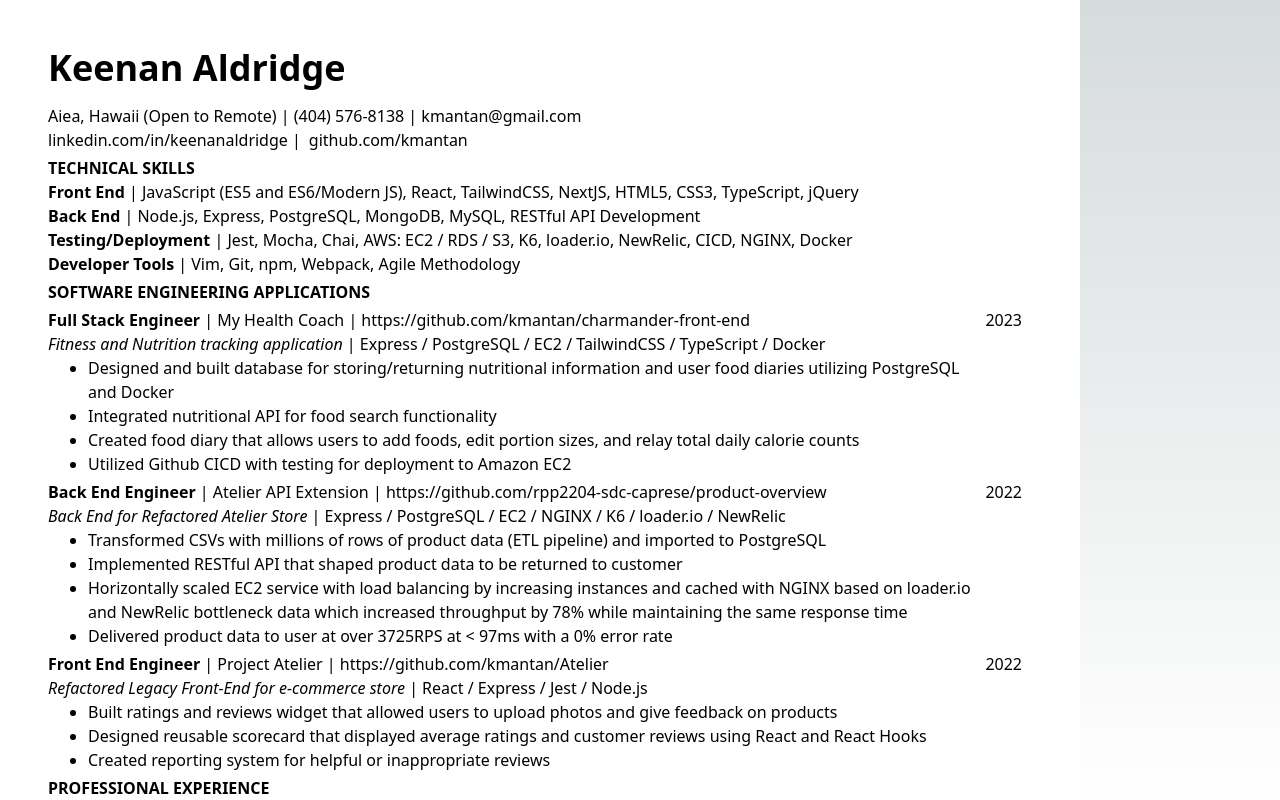
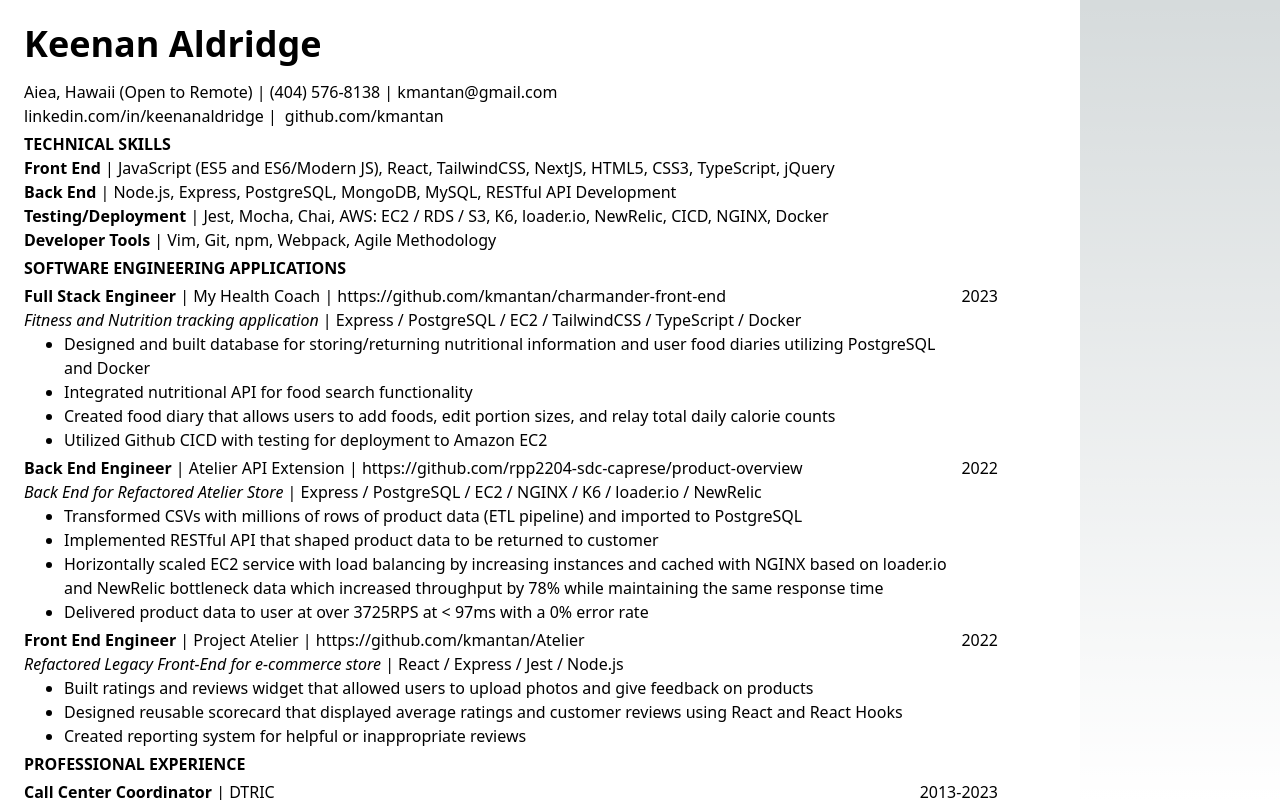
Before and after one commit to kmantan/personal-page, a Next.js app: page /content/resume in a window 1280 px wide. Built offline with nearby package versions, Linux system fonts and the light colour scheme.

Commit message:
Moved table row header for movelist

```diff
--- a/src/pages/apps/keenans-pokedex/MovesDisplay.jsx
+++ b/src/pages/apps/keenans-pokedex/MovesDisplay.jsx
@@ -4,10 +4,10 @@ export default function MovesDisplay({moves}){
   moves = moves || [];
   return (
     <table>
-      <thead>
+      <tbody>
+      <tr>
         <th>Moves List</th>
-      </thead>
-      <tbody>
+      </tr>
           {moves.map((move) => {
             const name = move.move.name;
             const formattedName = (name[0]).toUpperCase() + (name).slice(1);
--- a/src/pages/apps/keenans-pokedex/TypeDisplay.jsx
+++ b/src/pages/apps/keenans-pokedex/TypeDisplay.jsx
@@ -27,7 +27,6 @@ export default function TypeDisplay({pokemon}){
       const currentType = typeStyling[pokeType.type.name];
       const classStyling = `${currentType} shadow-lg shadow-${currentType}/40 mr-2 rounded-full pl-2 pr-2`;
       const typeName = pokeType.type.name;
-      console.log(classStyling);
       return (
         <p className={classStyling} key={pokeType.slot}>{(pokeType.type.name[0]).toUpperCase() + (pokeType.type.name).slice(1)}</p>
       )
--- a/src/pages/content/resume.tsx
+++ b/src/pages/content/resume.tsx
@@ -3,7 +3,7 @@ import { useState } from "react";
 export default function Resume(){
   return (
     <div className="resume bg-white m-0 h-5/6 w-full">
-      <div className="m-10 w-11/12 p-2">
+      <div className="m-4 w-11/12 p-2">
         <h1 className="text-black text-4xl font-bold mb-4">Keenan Aldridge</h1>
         <p>Aiea, Hawaii (Open to Remote) | (404) 576-8138 | kmantan@gmail.com</p>
         <a className="text-black m-0" href="linkedin.com/in/keenanaldridge">linkedin.com/in/keenanaldridge   |</a>
--- a/src/pages/index.tsx
+++ b/src/pages/index.tsx
@@ -18,7 +18,7 @@ export default function Home() {
         <link rel="icon" href="/favicon.ico" />
       </Head>
       <NavBar currentView={currentView} setCurrent={setCurrent}/>
-      <div className="h-screen w-screen m-0">
+      <div className="h-screen w-screen m-0 flex justify-center">
       {currentView === 'Main' ? <Main setCurrent={setCurrent}/> : null}
       {currentView === 'About' ? <About /> : null}
       {currentView === 'Resume' ? <Resume /> : null}
--- a/src/styles/globals.css
+++ b/src/styles/globals.css
@@ -149,6 +149,7 @@ h2 {
 .pokeMoveList {
   overflow-y: auto;
   height: 60vh;
+  padding-right: 4px;
 }
 
 .health {
```
